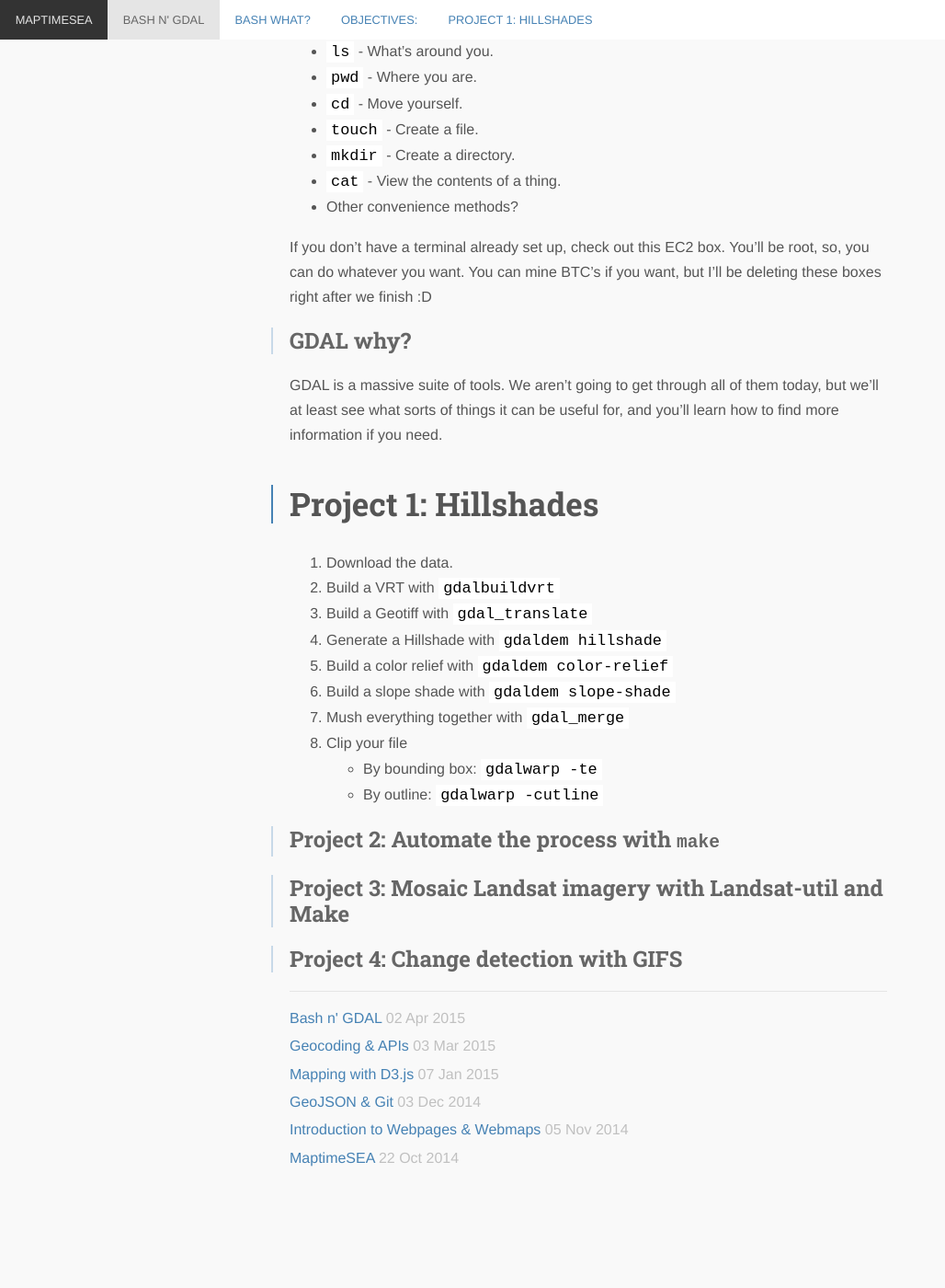
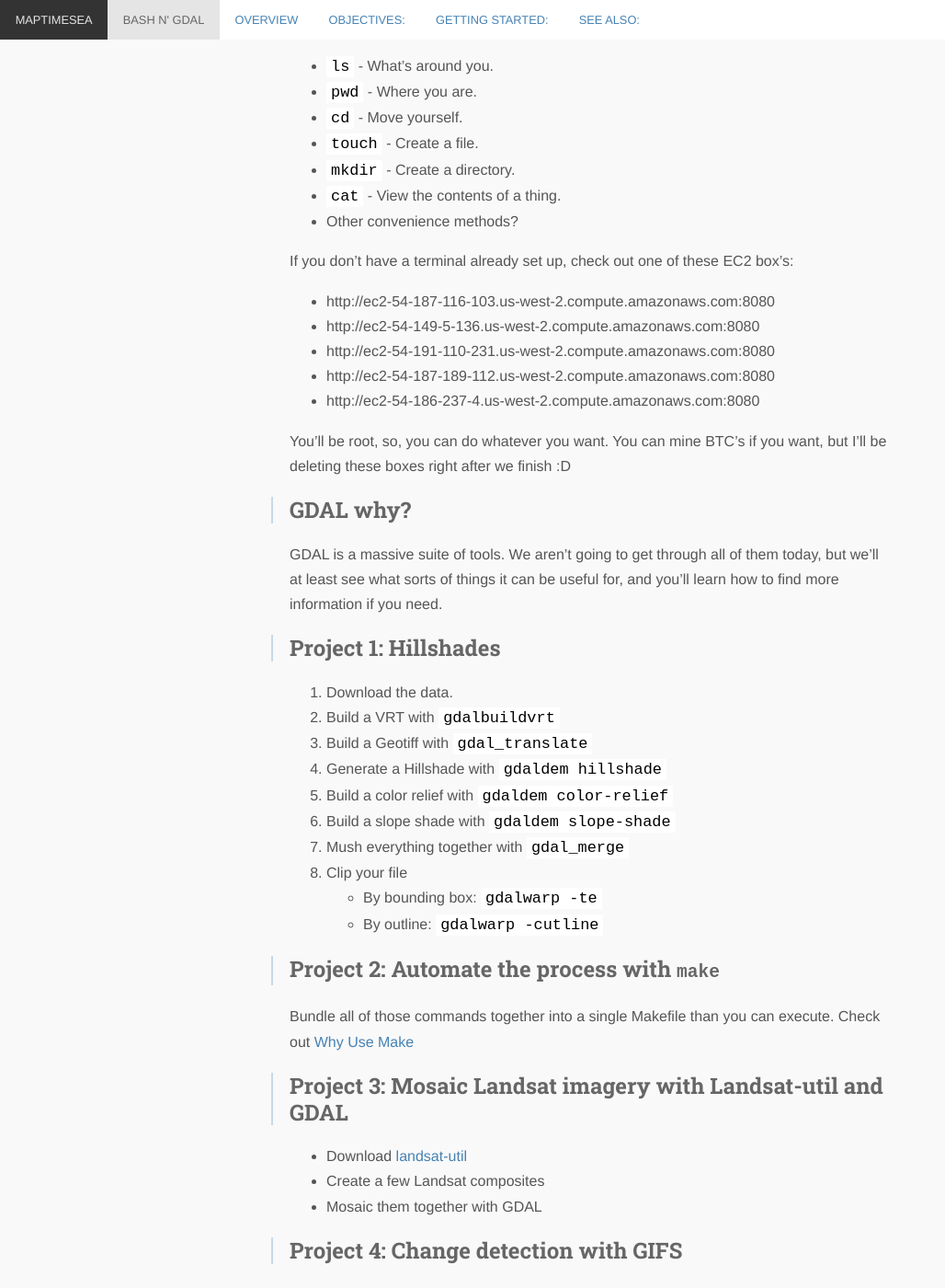
Before and after one commit to MaptimeSEA/maptimesea.github.io, a Jekyll site: the page built from _posts/2015-04-02-bash-n-gdal.markdown, in a window 1280 px wide and 1400 px high, scrolled down 2588 px. Shown: the whole window at 92% size, without its empty margins (0-1028 px from the left). Built offline with Jekyll 4.4.1, drawn with Linux system fonts in a browser that asks for light colours; nearby versions of some CDN libraries; Markdown is read by kramdown in place of the engine named in the settings; before the commit the page ends 3918 px from its top, so only the background shows below that; some of the changed text lies outside the part shown.

Commit message:
Update 2015-04-02-bash-n-gdal.markdown

```diff
--- a/_posts/2015-04-02-bash-n-gdal.markdown
+++ b/_posts/2015-04-02-bash-n-gdal.markdown
@@ -3,17 +3,19 @@
 title: "Bash n' GDAL"
 ---
 
+
+Overview
+========
+
 Have you ever renamed 100 photos by hand? Or done the same sequence of clicks a dozen times in a row? Using a computer can be repetitive... There's got to be an easier way.
-
-Learning command line tools gives you an additional, more flexible way of expressing your intentions, and to be able to do so repeatedly. In learning how to use the CLI, you're essentially going to be learning a new language.
 
 In this tutorial, we will learn a set of tools, [Bash](http://en.wikipedia.org/wiki/Bash_(Unix_shell)) and [GDAL](http://www.gdal.org/), that eliminate clicks from your work-flow and open opportunities for automation along the way. Bash gives you access to files and programs on your computer through a [command-line interface](http://en.wikipedia.org/wiki/Command-line_interface) (CLI). **G**eospatial **D**ata **A**bstraction **L**ibrary is a software package similar to a desktop GIS. It lets you access and do work on geo data. We will combine these tools to do spatial analysis on Seattle Parks.
 
-# Bash what?
+### Bash what?
 
 Above, we refer to Bash as a *command-line interface*, we might also call it a *shell* or the *command line* for short. These names are confusing. Let's unpack them before we dive in.
 
-## Kinda like a GUI...
+### Kinda like a GUI...
 
 Let's start with something familiar, [**G**raphical **U**ser **I**nterfaces](http://en.wikipedia.org/wiki/Graphical_user_interface) (GUI). Most computer users interact with their operating system (OS) through GUIs. We move and open files with Windows Explorer, OS x Finder or Ubuntu Nautilus. For example:
 
@@ -21,7 +23,7 @@
 
 In this example, we create a file, *Elephants.txt*, then move it into the folder *Never_Forget*. We can do all that and much more in Bash.
 
-## In Bash
+### In Bash
 
 This is what the example above looks like in bash:
 
@@ -29,20 +31,29 @@
 
 We create *Elephants.txt* with `touch`, then move the new file into *Never_Forget* with `mv`. The outcome is exactly the same when we use a GUI. However, where the GUI takes clicks and mouse movement as input, the CLI is controlled through text input. This opens doors.
 
-## So why Bash again?
+### So why Bash again?
 
 Bash is a common Unix CLI. There are others, but Bash is what's you'll find installed by default in most cases. Most of the things you'll learn in Bash can be easily translated into alternatives, so don't worry about compatibility.
 
-# Objectives:
+
+
+Objectives:
+===========
 
 1. Create an attractive Hillshade for Seattle.
 2. Automate the process. Make it run with a single command.
 3. Create a mosaic of Landsat imagery using `landsat-util` and `gdal`.
 4. Change detection using raster math AKA how to make GIFs in the command line.
 
-You'll get more out of this if you work with a partner. They can help you move forward if you're stuck, and regardless of how much experience you have, you'll pick something up by watching how someone else works.
 
-If you're stuck for longer than 5 minutes, ask.
+
+Getting started:
+================
+
+You'll get more out of this if you work with a partner. They can help you move forward if you're stuck, and regardless of how much experience you have, you'll pick something up by watching how someone else works. __If you're stuck for longer than 5 minutes, ask.__
+
+__[Grab the data](https://github.com/jacquestardie/gdal-walkthrough)__
+
 
 Commands
 --------
@@ -55,15 +66,25 @@
 - `cat` - View the contents of a thing.
 - Other convenience methods?
 
-If you don't have a terminal already set up, check out this EC2 box. You'll be root, so, you can do whatever you want. You can mine BTC's if you want, but I'll be deleting these boxes right after we finish :D
+If you don't have a terminal already set up, check out one of these EC2 box's:
+- http://ec2-54-187-116-103.us-west-2.compute.amazonaws.com:8080
+- http://ec2-54-149-5-136.us-west-2.compute.amazonaws.com:8080
+- http://ec2-54-191-110-231.us-west-2.compute.amazonaws.com:8080
+- http://ec2-54-187-189-112.us-west-2.compute.amazonaws.com:8080
+- http://ec2-54-186-237-4.us-west-2.compute.amazonaws.com:8080
+
+
+You'll be root, so, you can do whatever you want. You can mine BTC's if you want, but I'll be deleting these boxes right after we finish :D
+
 
 GDAL why?
 ---------
 
 GDAL is a massive suite of tools. We aren't going to get through all of them today, but we'll at least see what sorts of things it can be useful for, and you'll learn how to find more information if you need.
 
+
 Project 1: Hillshades
-=====================
+---------------------
 
 1. Download the data.
 2. Build a VRT with `gdalbuildvrt`
@@ -78,9 +99,23 @@
 
 Project 2: Automate the process with `make`
 -------------------------------------------
+Bundle all of those commands together into a single Makefile than you can execute. Check out [Why Use Make](http://bost.ocks.org/mike/make/)
 
-Project 3: Mosaic Landsat imagery with Landsat-util and Make
+Project 3: Mosaic Landsat imagery with Landsat-util and GDAL
 ------------------------------------------------------------
+- Download [landsat-util](https://github.com/developmentseed/landsat-util)
+- Create a few Landsat composites
+- Mosaic them together with GDAL
 
 Project 4: Change detection with GIFS
 -------------------------------------
+Is there every a reason not to [make gifs](http://joelarson.com/landsat/2014/12/07/landsat-animation/)?
+
+
+
+See Also:
+=========
+
+- [GDAL Cheat Sheet](https://github.com/dwtkns/gdal-cheat-sheet/blob/master/README.md)
+- [Joe Larson's Landsat Animations](http://joelarson.com/landsat/2014/12/07/landsat-animation/)
+- [Pansharpening with GDAL](http://blog.remotesensing.io/2013/04/pansharpening-using-a-handy-gdal-tool/)
```
